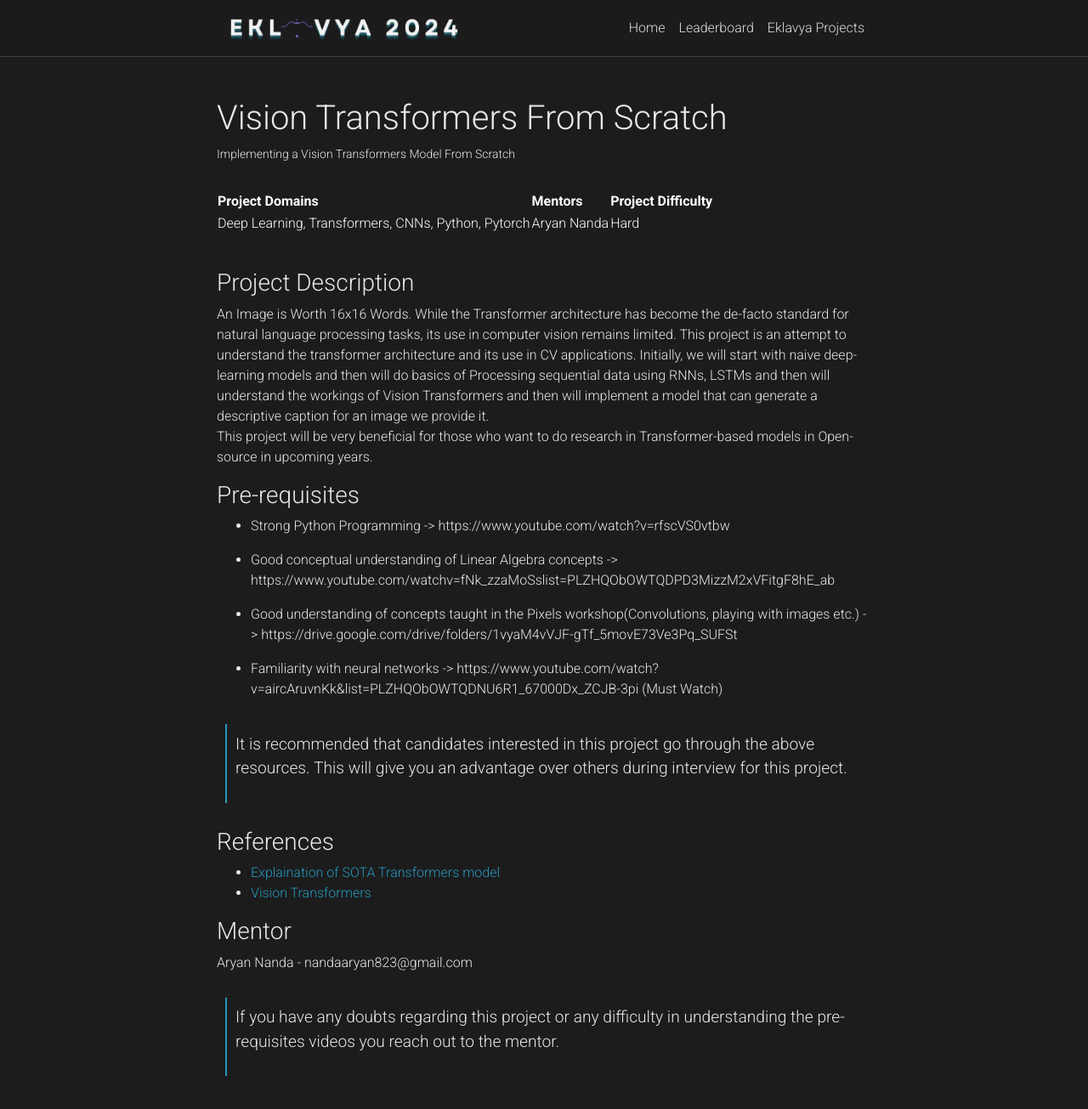
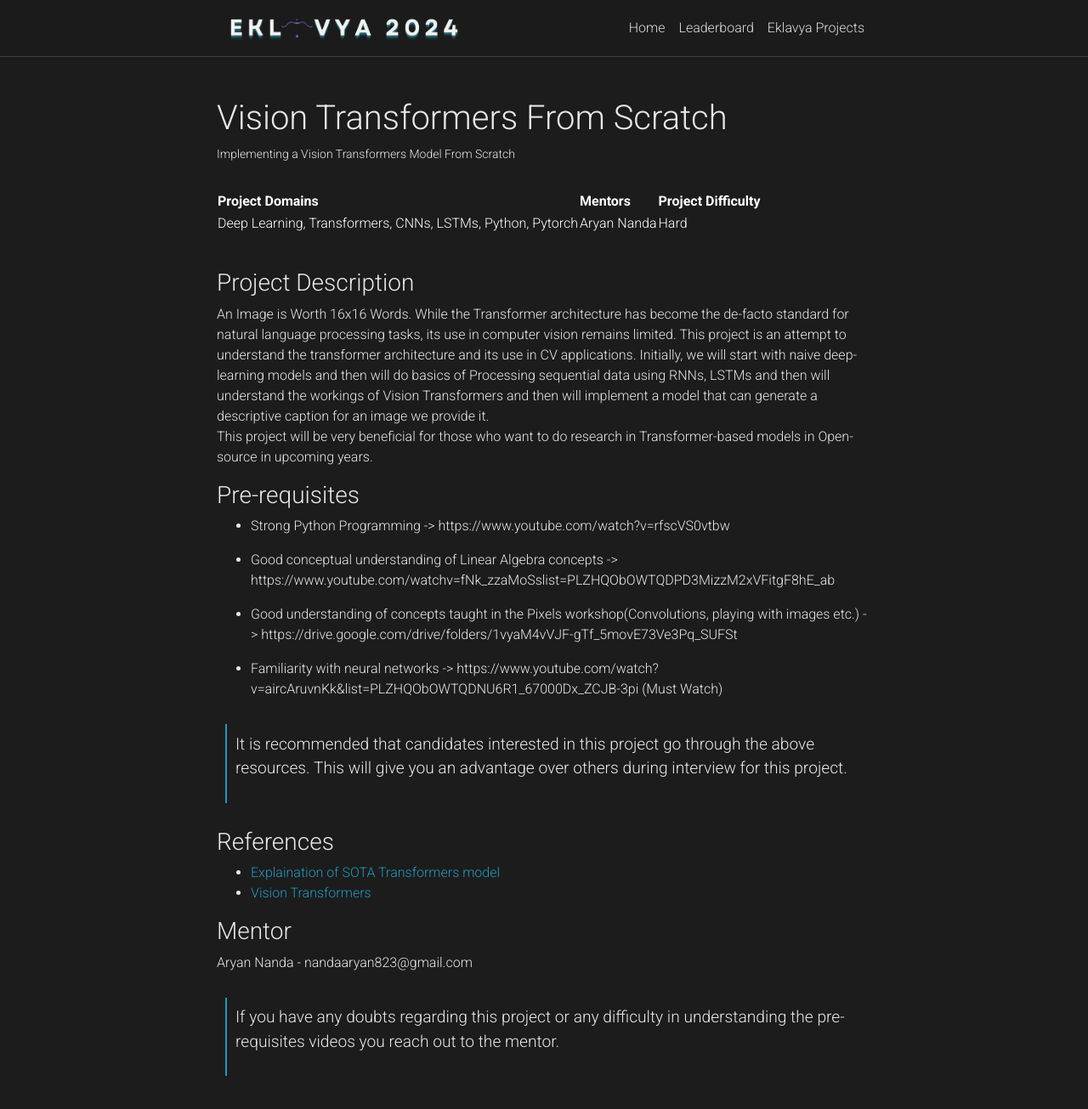
Before and after one commit to SRA-VJTI/eklavya.github.io, a Jekyll site: the page built from _projects/ViT.md, in a window 1280 px wide and 1365 px high. Shown: the top 1305 px of the window at 85% size. Built offline with Jekyll 4.4.1, drawn with Linux system fonts in a browser that asks for light colours; comment, search, counter and statistics services are not loaded; a style sheet for code colours, icons or effects is not loaded.

Commit message:
proposal updated

```diff
--- a/_projects/ViT.md
+++ b/_projects/ViT.md
@@ -7,7 +7,7 @@ importance: 1
 
 | Project Domains              | Mentors      | Project Difficulty |
 |------------------------------|--------------|--------------------|
-| Deep Learning, Transformers, CNNs, Python, Pytorch | Aryan Nanda |  Hard  |
+| Deep Learning, Transformers, CNNs, LSTMs, Python, Pytorch | Aryan Nanda |  Hard  |
 
 <br>
 
```
